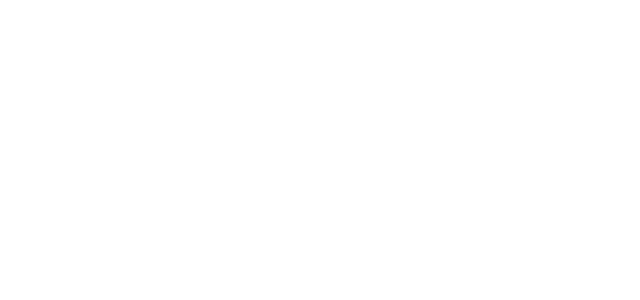
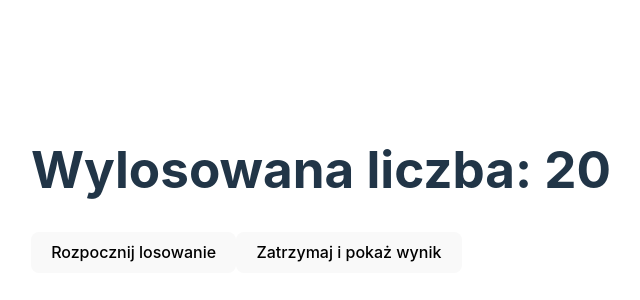
Before and after one commit to lukas-sikora/zadania-react, a React (Vite) app in the folder react-training/: page / in a window 1280 px wide. Shown: the part 210-510 px from the top of the page, without its empty margins (319-959 px from the left). Built offline with nearby package versions, Linux system fonts and the light colour scheme.

Commit message:
change kind of task

```diff
--- a/react-training/src/App.jsx
+++ b/react-training/src/App.jsx
@@ -1,5 +1,14 @@
 const App = () => {
-  return <div></div>;
+  const handleStart = () => {};
+  const handleStop = () => {};
+
+  return (
+    <>
+      <h1>Wylosowana liczba: 20</h1>
+      <button onClick={handleStart}>Rozpocznij losowanie</button>
+      <button onClick={handleStop}>Zatrzymaj i pokaż wynik</button>
+    </>
+  );
 };
 
 export default App;
--- a/react-training/src/index.css
+++ b/react-training/src/index.css
@@ -67,3 +67,6 @@ button:focus-visible {
     background-color: #f9f9f9;
   }
 }
+li:focus {
+  background-color: red;
+}
```
